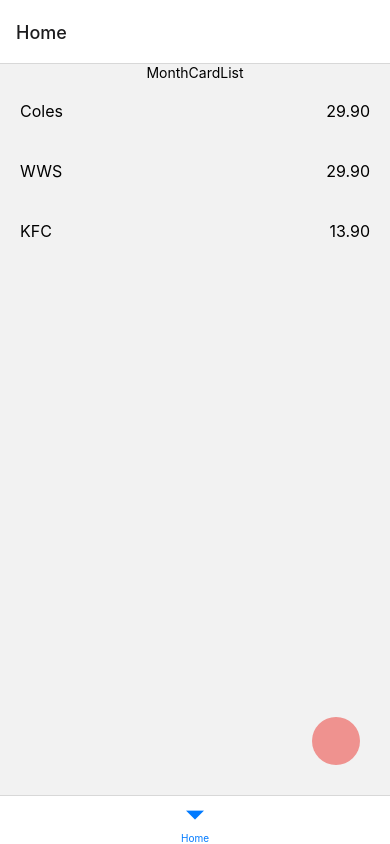
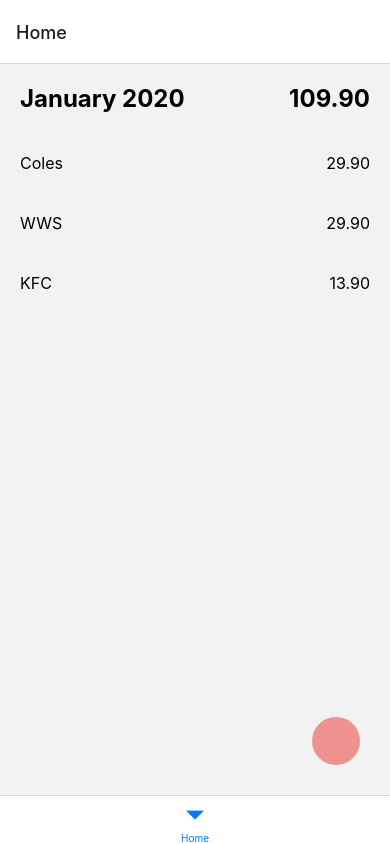
Before and after one commit to duguyihou/Daily-Cost, a React Native app: screen / in a window 390 px wide. Built offline with nearby package versions, Linux system fonts and the light colour scheme; some icons are missing.

Commit message:
feat(monthCard): wip

```diff
--- a/babel.config.js
+++ b/babel.config.js
@@ -9,6 +9,7 @@
           '@features': './src/features',
           '@components': './src/components',
           '@shared': './src/shared',
+          '@utils': './src/utils',
         },
       },
     ],
--- a/package.json
+++ b/package.json
@@ -20,6 +20,7 @@
     "@react-navigation/bottom-tabs": "^6.5.2",
     "@react-navigation/native": "^6.1.1",
     "@react-navigation/native-stack": "^6.9.7",
+    "dayjs": "^1.11.7",
     "react": "18.1.0",
     "react-native": "0.70.6",
     "react-native-safe-area-context": "^4.4.1",
--- a/src/features/month/components/card/MonthCard.tsx
+++ b/src/features/month/components/card/MonthCard.tsx
@@ -1,11 +1,33 @@
 import React from 'react'
-import { Text, View } from 'react-native'
+import { StyleSheet, Text, View } from 'react-native'
 
-function MonthCard() {
+import { MonthCardProps } from './MonthCard.types'
+
+function MonthCard(monthCardProps: MonthCardProps) {
+  const { month, summary } = monthCardProps
+
   return (
-    <View>
-      <Text>MonthCard</Text>
+    <View style={styles.container}>
+      <Text style={styles.month}>{month}</Text>
+      <Text style={styles.summary}>{summary}</Text>
     </View>
   )
 }
 export default MonthCard
+
+const styles = StyleSheet.create({
+  container: {
+    flexDirection: 'row',
+    justifyContent: 'space-between',
+  },
+  month: {
+    fontSize: 24,
+    fontWeight: 'bold',
+    textAlign: 'left',
+  },
+  summary: {
+    fontSize: 24,
+    fontWeight: 'bold',
+    textAlign: 'left',
+  },
+})
--- /dev/null
+++ b/src/features/month/components/card/MonthCard.types.ts
@@ -0,0 +1,4 @@
+export type MonthCardProps = {
+  month: string
+  summary: string
+}
--- a/src/features/month/components/cardList/MonthCardList.tsx
+++ b/src/features/month/components/cardList/MonthCardList.tsx
@@ -1,11 +1,25 @@
+import { date } from '@utils/date'
 import React from 'react'
-import { Text, View } from 'react-native'
+import { StyleSheet, View } from 'react-native'
 
+import MonthCard from '../card/MonthCard'
+
+const month = date.getMonth(
+  'Mon Jan 02 2020 19:03:16 GMT+1100 (Australian Eastern Daylight Time)',
+)
+const summary = '109.90'
 function MonthCardList() {
   return (
-    <View>
-      <Text>MonthCardList</Text>
+    <View style={styles.container}>
+      <MonthCard month={month} summary={summary} />
     </View>
   )
 }
 export default MonthCardList
+
+const styles = StyleSheet.create({
+  container: {
+    width: '100%',
+    padding: 20,
+  },
+})
--- /dev/null
+++ b/src/utils/date.ts
@@ -0,0 +1,9 @@
+import dayjs from 'dayjs'
+
+const getMonth = (
+  dateTime?: string | number | Date | dayjs.Dayjs | null | undefined,
+) => dayjs(dateTime).format('MMMM YYYY')
+
+export const date = {
+  getMonth,
+}
--- a/tsconfig.json
+++ b/tsconfig.json
@@ -11,7 +11,8 @@
       "@screens/*":["src/screens/*"],
       "@features/*":["src/features/*"],
       "@components/*":["src/components/*"],
-      "@shared/*":["src/shared/*"]
+      "@shared/*":["src/shared/*"],
+      "@utils/*":["src/utils/*"]
     },
   }
 }
```
Also changed, not shown: 2 other files (tests, documents, lock files or other folders).
